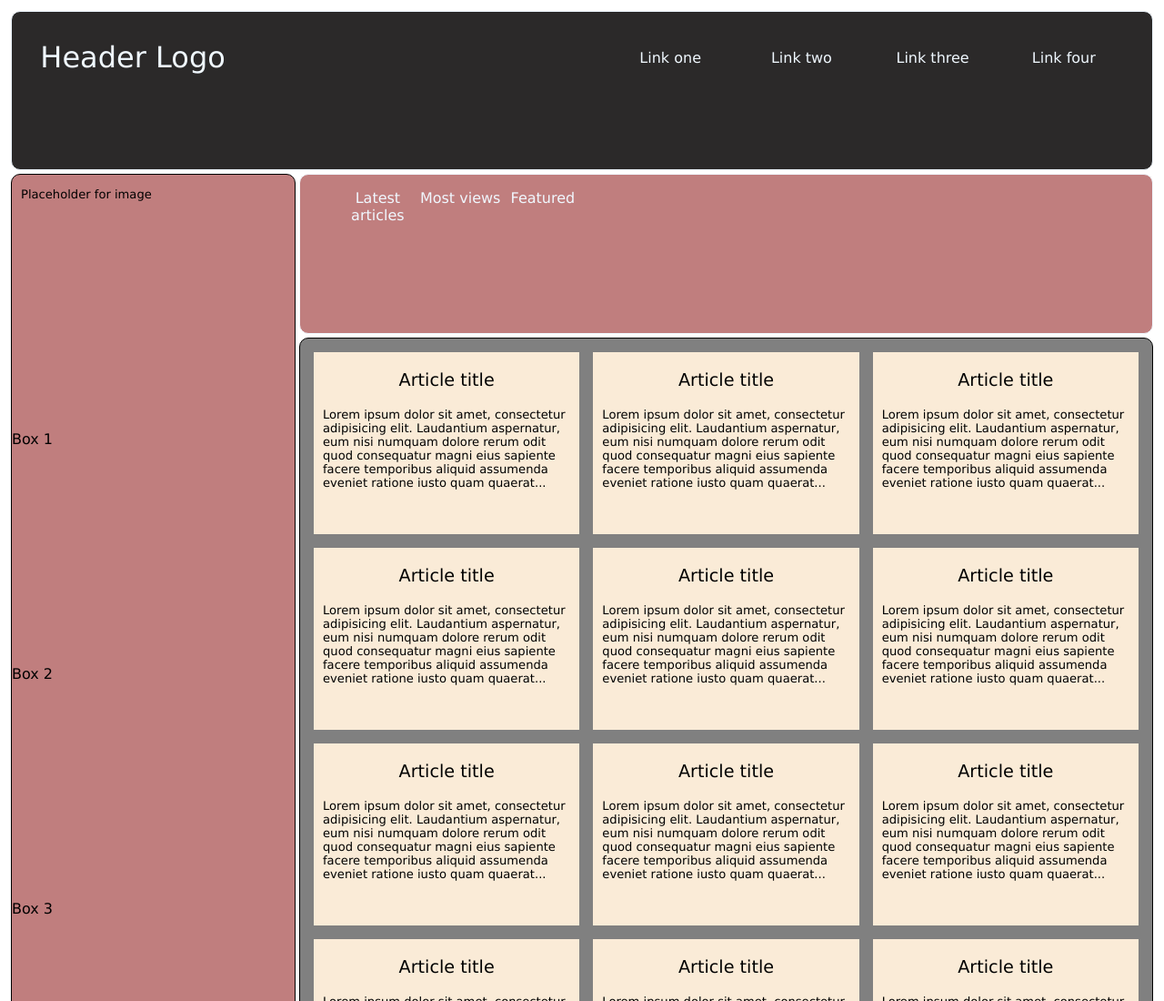
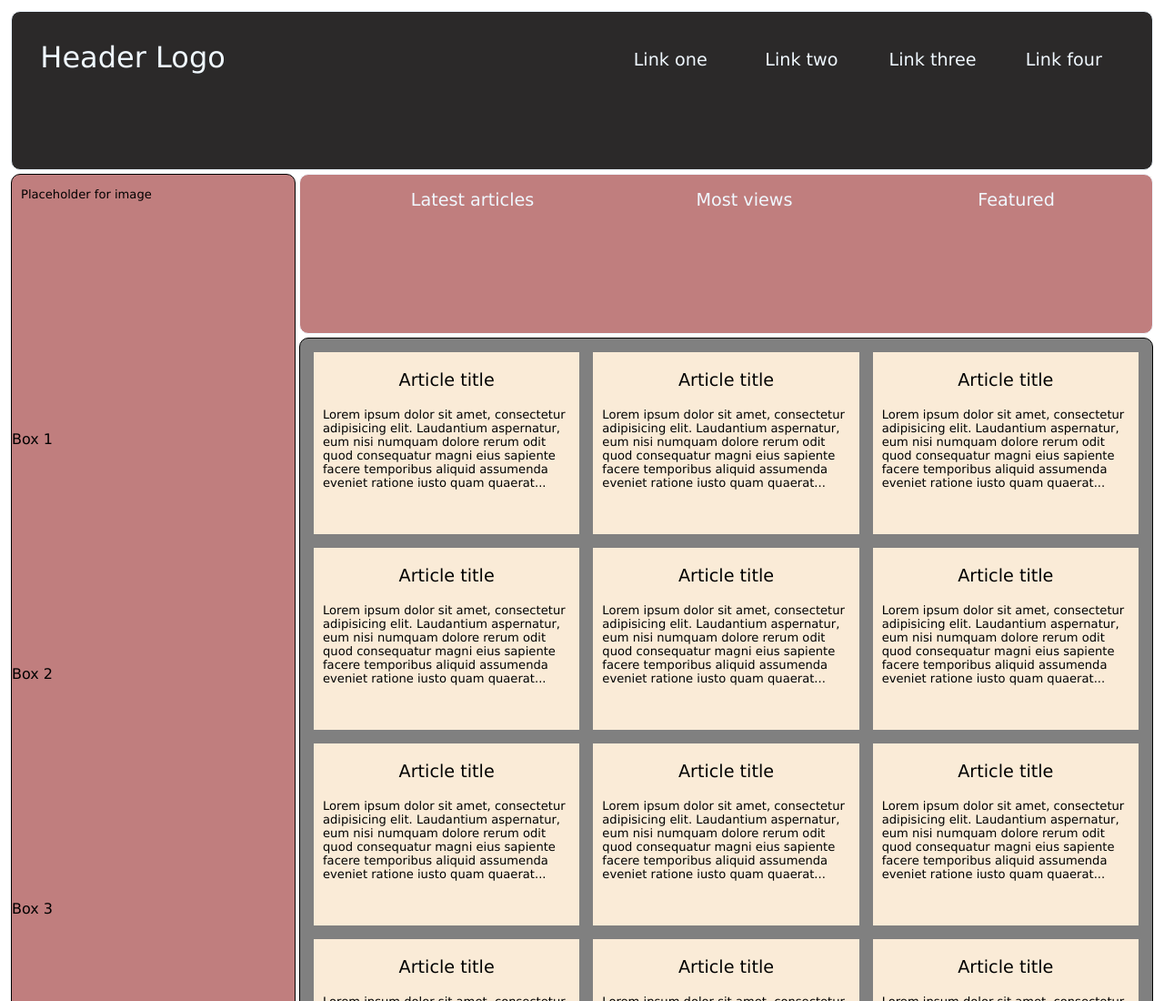
Before and after one commit to rsmostlyharmless/grid-exercise3, a plain HTML site: page index.html in a window 1280 px wide. Shown: the top 1100 px of the page at 91% size. Drawn offline with Linux system fonts and the light colour scheme.

Commit message:
nav layout finished using grid

```diff
--- a/style.css
+++ b/style.css
@@ -53,12 +53,16 @@
 #nav {
     background-color: rgba(130, 0, 0, 0.507);
     grid-area: nav;
-    grid-template-columns: repeat(3, 1fr);
+    grid-template-columns: 1, 1fr;
 }
 
 #nav > ul {
     grid-template-columns: repeat(3, 1fr);
     text-align: center;
+}
+
+li {
+    font-size: 1.2rem;
 }
 
 #article {
```
